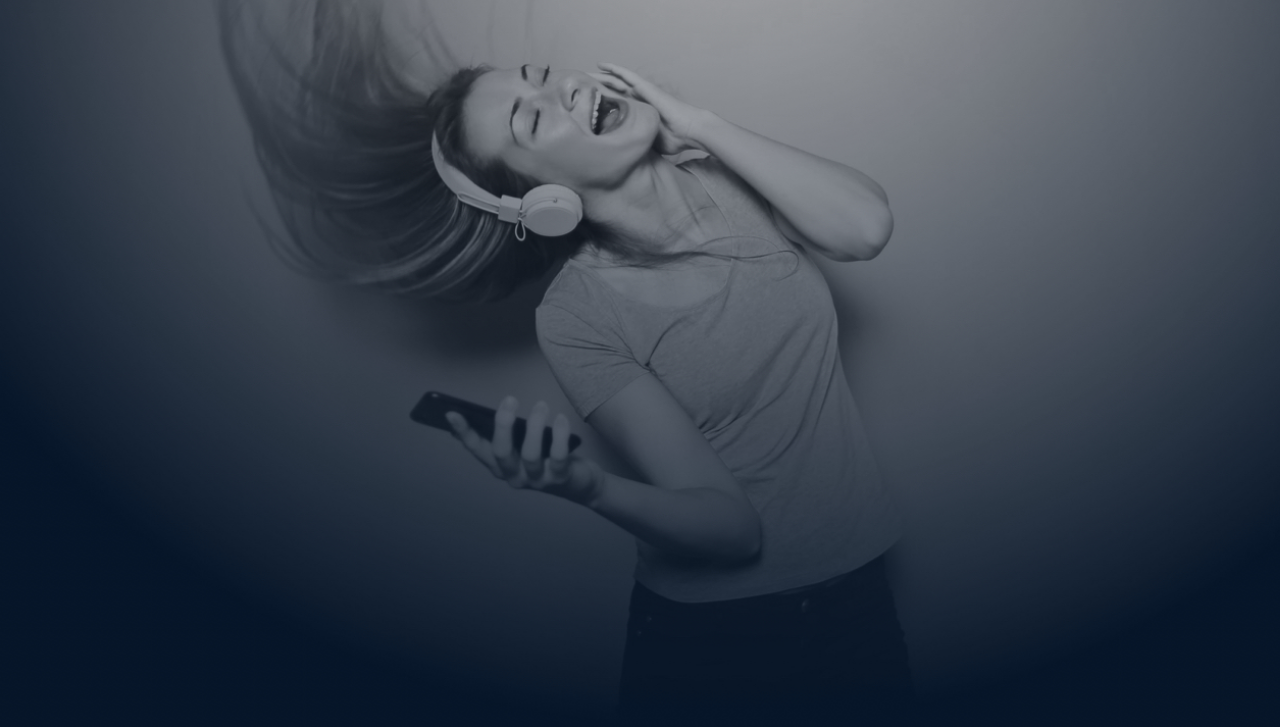
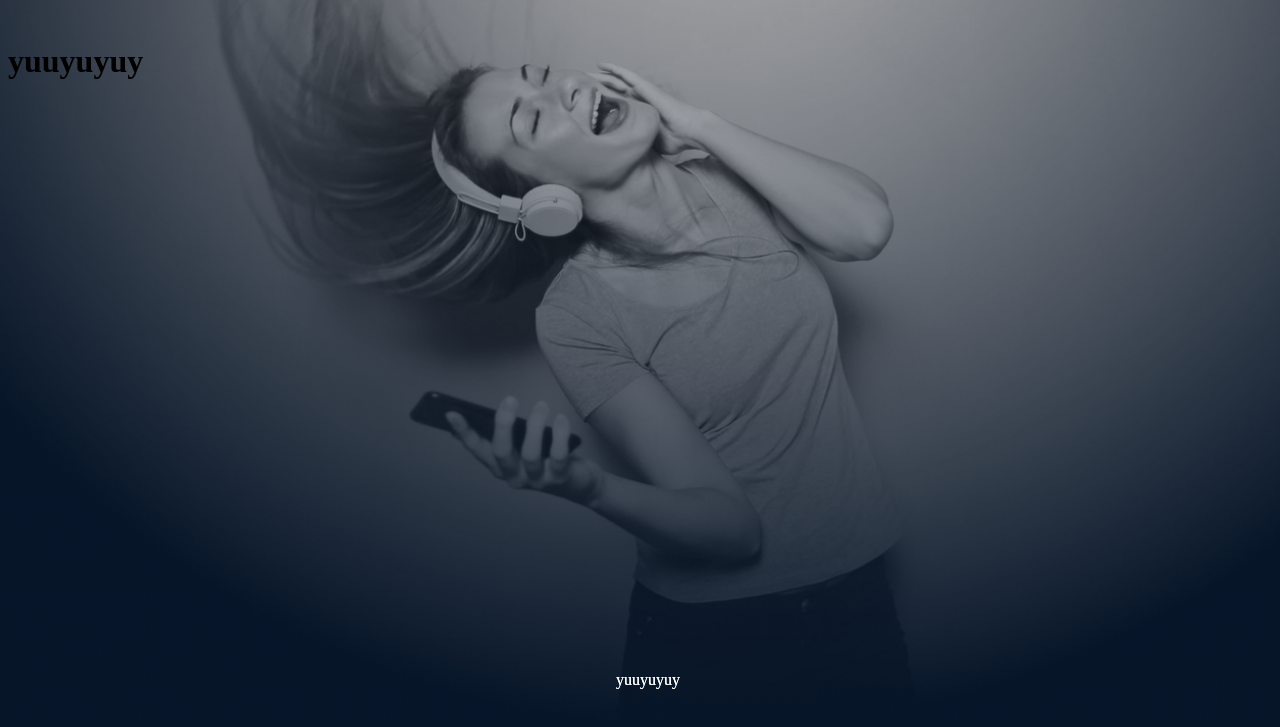
Before and after one commit to obedoduro/alx_html_css, a plain HTML site: page headphones/3-index.html in a window 1280 px wide. Shown: the part 85-812 px from the top of the page. Drawn offline with Linux system fonts and the light colour scheme.

```diff
--- a/headphones/3-index.html
+++ b/headphones/3-index.html
@@ -46,6 +46,23 @@
             </div>
         </ul>
     </nav>
+    <div class="middle">
+       <div> <h1>
+            yuuyuyuy
+        </p>
+        </div>
+        <div>
+            <p>
+                yuuyuyuy
+            </p>
+        </div>
+        <div>
+            <p>
+                yuuyuyuy
+            </p>
+        </div>
+    </div>
+
 </body>
 
 </html>
--- a/headphones/3-styles.css
+++ b/headphones/3-styles.css
@@ -70,16 +70,19 @@ background-image: url('image/headphones_hero_1.jpg');
     display: flex;
     gap: 1em;
     font-size: 15px;
+
 }
 
 .menu li:hover {
-    background-color: #4c9e9e;
+    background-color: #cf40d1;
     border-radius: 5px;
     transition: 0.3s ease;
+    color: pink;
 }
 
 .menu li {
     padding: 5px 14px;
+
 }
 
 /* DROPDOWN MENU */
@@ -114,3 +117,14 @@ background-image: url('image/headphones_hero_1.jpg');
 .services:hover .dropdown {
     display: block;
 }
+
+.middle p {
+
+position: absolute;
+    width: 100%;
+    display: flex;
+    justify-content: center;
+    bottom: 10px;
+    color: #fff;
+    display: a\;
+}
```
